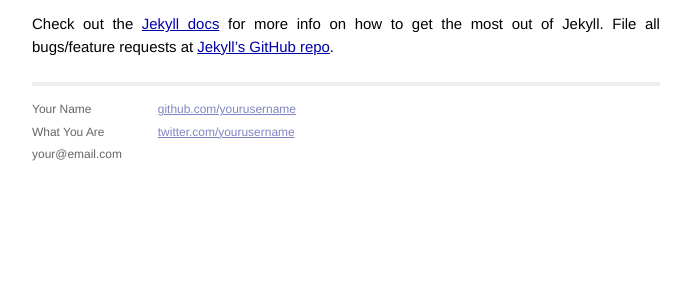
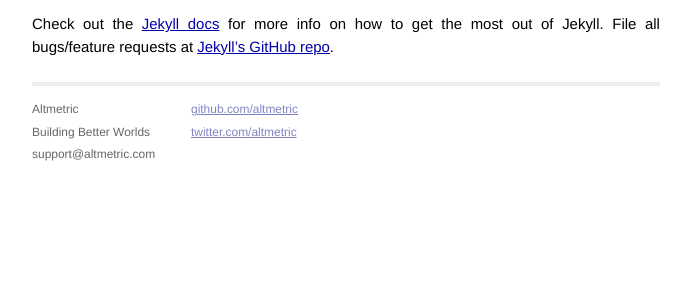
Before and after one commit to altmetric/Altmetric-WordPress-Plugin, a Jekyll site: the page built from docs/_posts/2013-05-10-welcome-to-jekyll.markdown, in a window 1280 px wide. Shown: the part 411-705 px from the top of the page, without its empty margins (294-985 px from the left). Built offline with Jekyll 4.4.1, drawn with Linux system fonts in a browser that asks for light colours; comment, search, counter and statistics services are not loaded.

Commit message:
Altmetric details in default layout

```diff
--- a/docs/_layouts/default.html
+++ b/docs/_layouts/default.html
@@ -11,7 +11,8 @@
 
         <!-- Custom CSS -->
         <link rel="stylesheet" href="/css/main.css">
-
+        <link href='http://fonts.googleapis.com/css?family=Source+Code+Pro' rel='stylesheet' type='text/css'>
+        <script type='text/javascript' src='https://d1bxh8uas1mnw7.cloudfront.net/assets/embed.js'></script>
     </head>
     <body>
 
@@ -22,20 +23,22 @@
               <a class="extra" href="/">home</a>
             </div>
 
+              <div id="post">
                 {{ content }}
+              </div>
 
             <div class="footer">
               <div class="contact">
                 <p>
-                  Your Name<br />
-                  What You Are<br />
-                  your@email.com
+                  Altmetric<br />
+                  Building Better Worlds<br />
+                  support@altmetric.com
                 </p>
               </div>
               <div class="contact">
                 <p>
-                  <a href="http://github.com/yourusername/">github.com/yourusername</a><br />
-                  <a href="http://twitter.com/yourusername/">twitter.com/yourusername</a><br />
+                  <a href="http://github.com/altmetric/">github.com/altmetric</a><br />
+                  <a href="http://twitter.com/altmetric/">twitter.com/altmetric</a><br />
                 </p>
               </div>
             </div>
```
